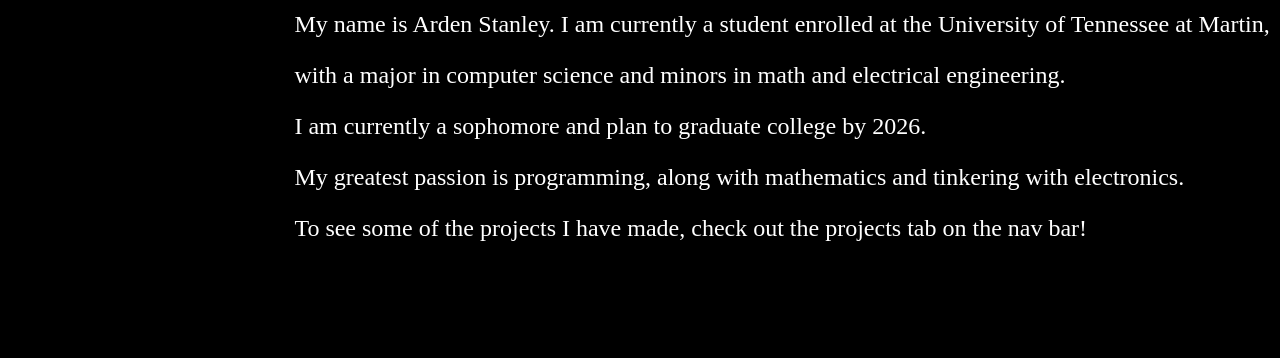
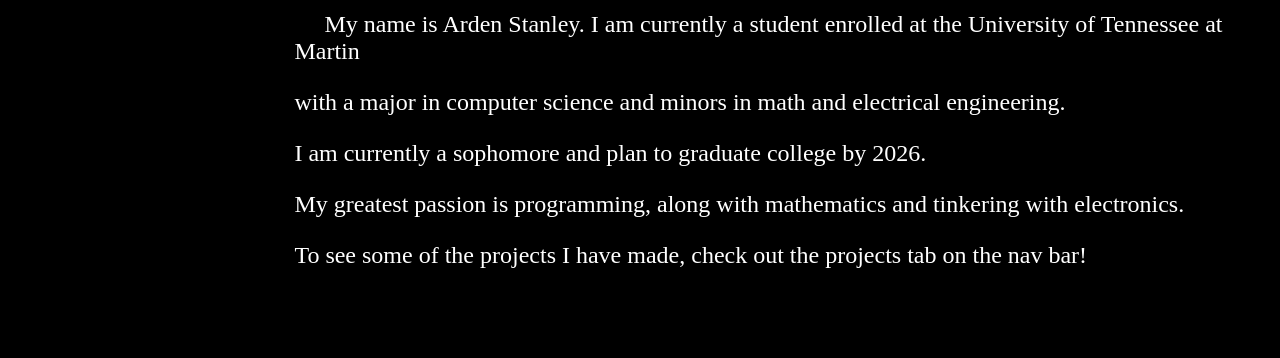
Before and after one commit to stanleya1293/Arden_Stanley_eportfolio, a plain HTML site: page index.html in a window 1280 px wide. Shown: the part 442-800 px from the top of the page. Drawn offline with Linux system fonts and the light colour scheme.

Commit message:
new text

```diff
--- a/index.html
+++ b/index.html
@@ -15,7 +15,7 @@
             <div id="about">
                 <img id="portrait" src="assets/placeholder.jpg" />
                 <h2>About Me:</h2>
-                <p>My name is Arden Stanley.  I am currently a student enrolled at the University of Tennessee at Martin,</p>
+                <p>&emsp; My name is Arden Stanley.  I am currently a student enrolled at the University of Tennessee at Martin</p>
                 <p>with a major in computer science and minors in math and electrical engineering.</p>
                 <p>I am currently a sophomore and plan to graduate college by 2026.</p>
                 <p>My greatest passion is programming, along with mathematics and tinkering with electronics.</p>
```
